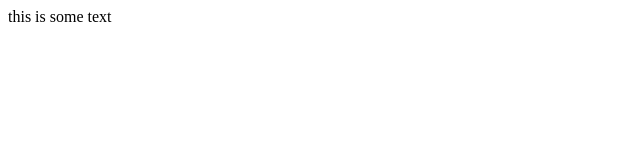
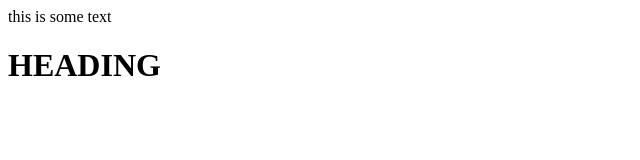
Before and after one commit to isc-satwik/demo2, a plain HTML site: page index.html in a window 1280 px wide. Shown: the whole page, without its empty margins (0-640 px from the left). Drawn offline with Linux system fonts and the light colour scheme.

Commit message:
new message added

```diff
--- a/index.html
+++ b/index.html
@@ -1 +1,2 @@
 <p>this is some text</p>
+<h1>HEADING</h1>
```
